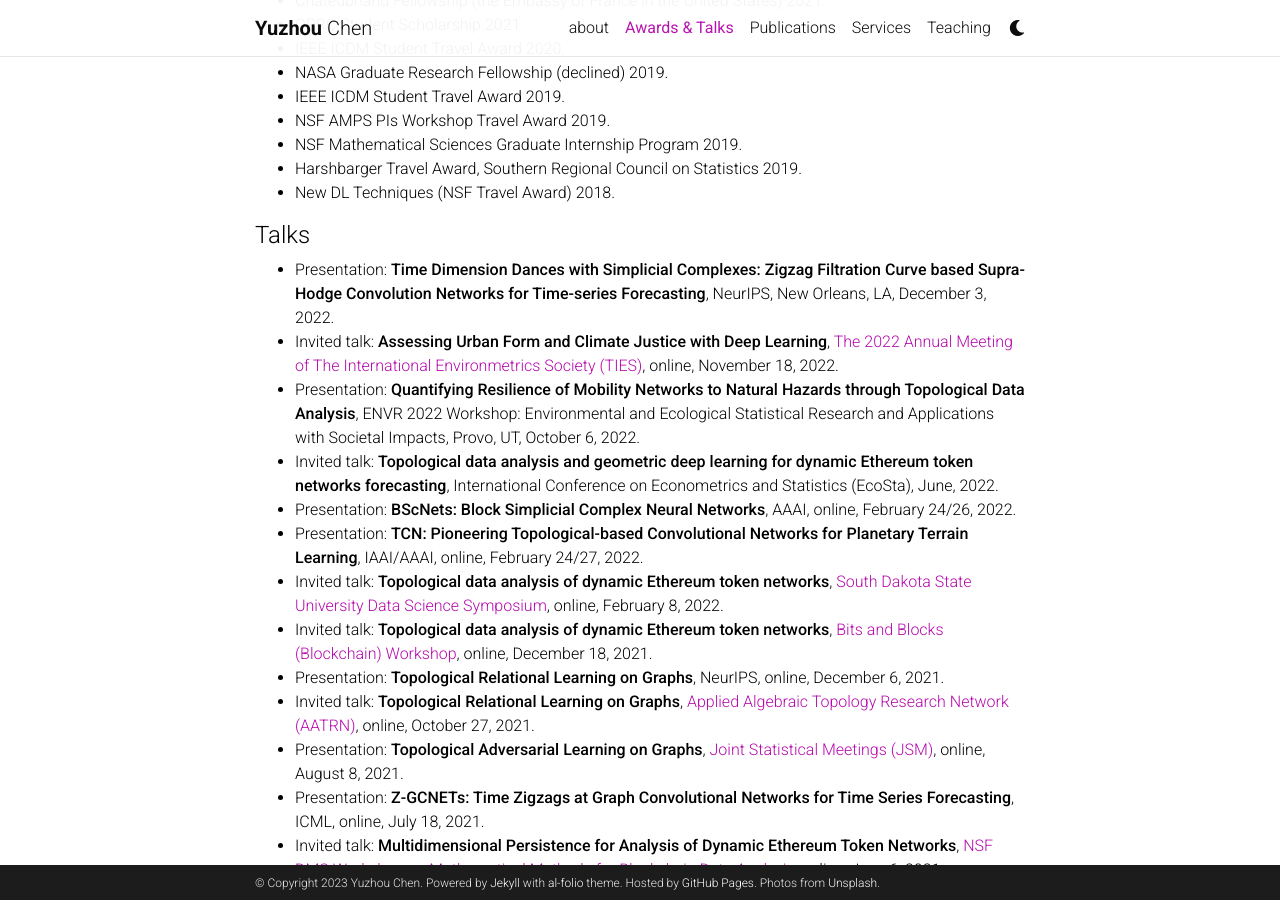
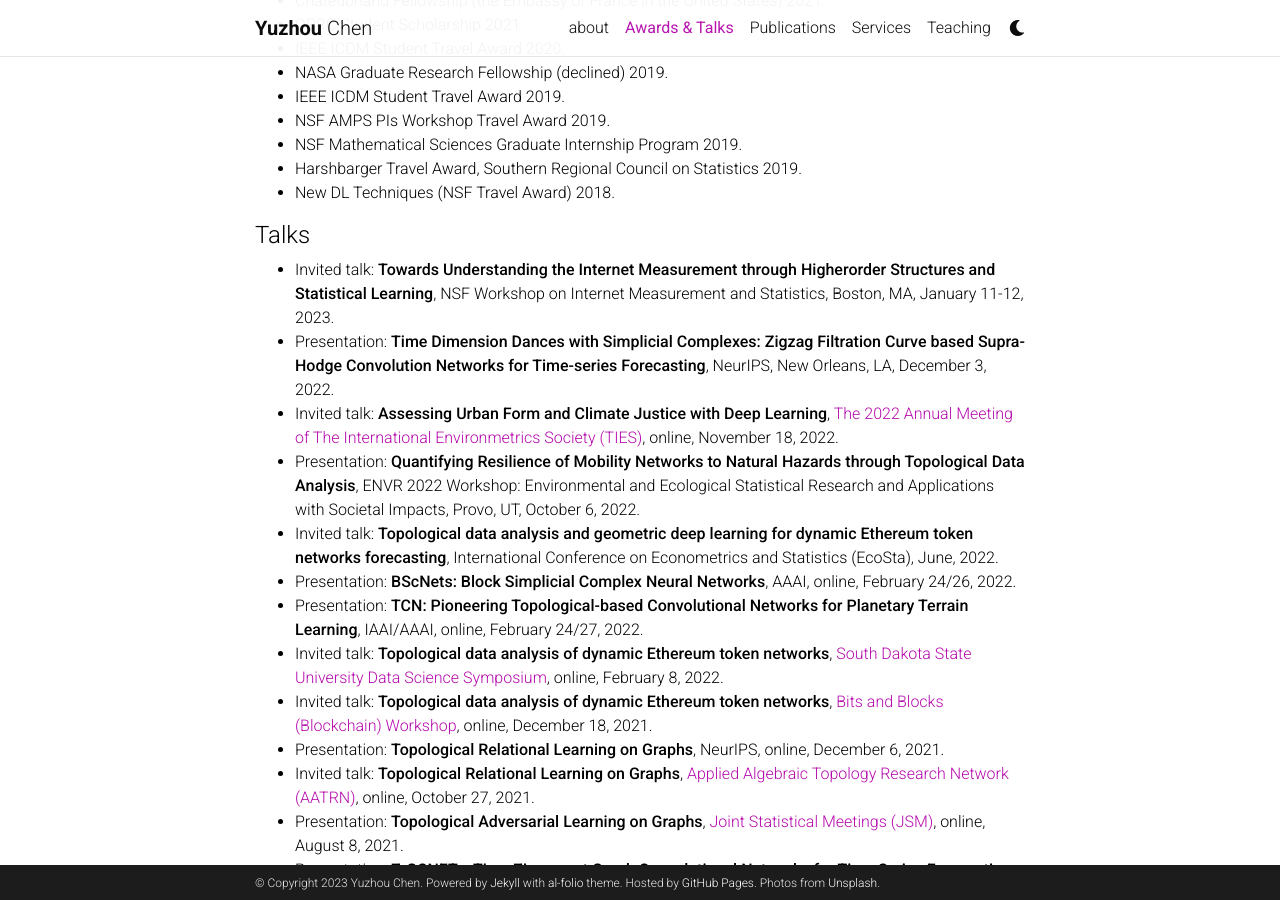
Before and after one commit to yuzhouguangc/yuguang_website, a Jekyll site: the page built from _pages/talks.md, in a window 1280 px wide and 900 px high, scrolled down 328 px. Built offline with Jekyll 4.4.1, drawn with Linux system fonts in a browser that asks for light colours; comment, search, counter and statistics services are not loaded; a style sheet for code colours, icons or effects is not loaded.

Commit message:
Update talks.md

```diff
--- a/_pages/talks.md
+++ b/_pages/talks.md
@@ -23,6 +23,7 @@ nav: true
 - New DL Techniques (NSF Travel Award) 2018.
 
 #### Talks
+- Invited talk: **Towards Understanding the Internet Measurement through Higherorder Structures and Statistical Learning**, NSF Workshop on Internet Measurement and Statistics, Boston, MA, January 11-12, 2023.
 - Presentation: **Time Dimension Dances with Simplicial Complexes: Zigzag Filtration Curve based Supra-Hodge Convolution Networks for Time-series Forecasting**, NeurIPS, New Orleans, LA, December 3, 2022.
 - Invited talk: **Assessing Urban Form and Climate Justice with Deep Learning**, [The 2022 Annual Meeting of The International Environmetrics Society (TIES)](https://www.environmetrics.xyz/TIES2022), online, November 18, 2022.
 - Presentation: **Quantifying Resilience of Mobility Networks to Natural Hazards through Topological Data Analysis**, ENVR 2022 Workshop: Environmental and Ecological Statistical Research and Applications with Societal Impacts, Provo, UT, October 6, 2022.
```
